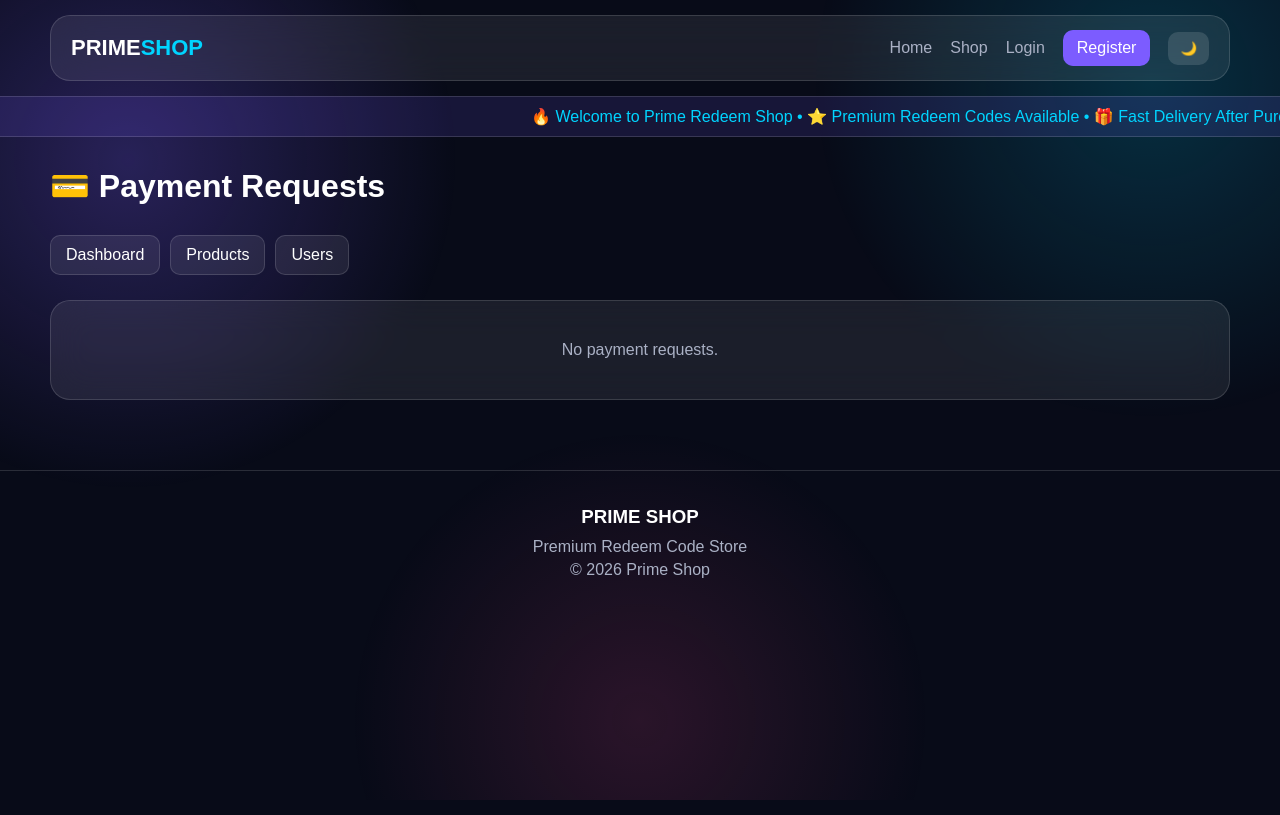
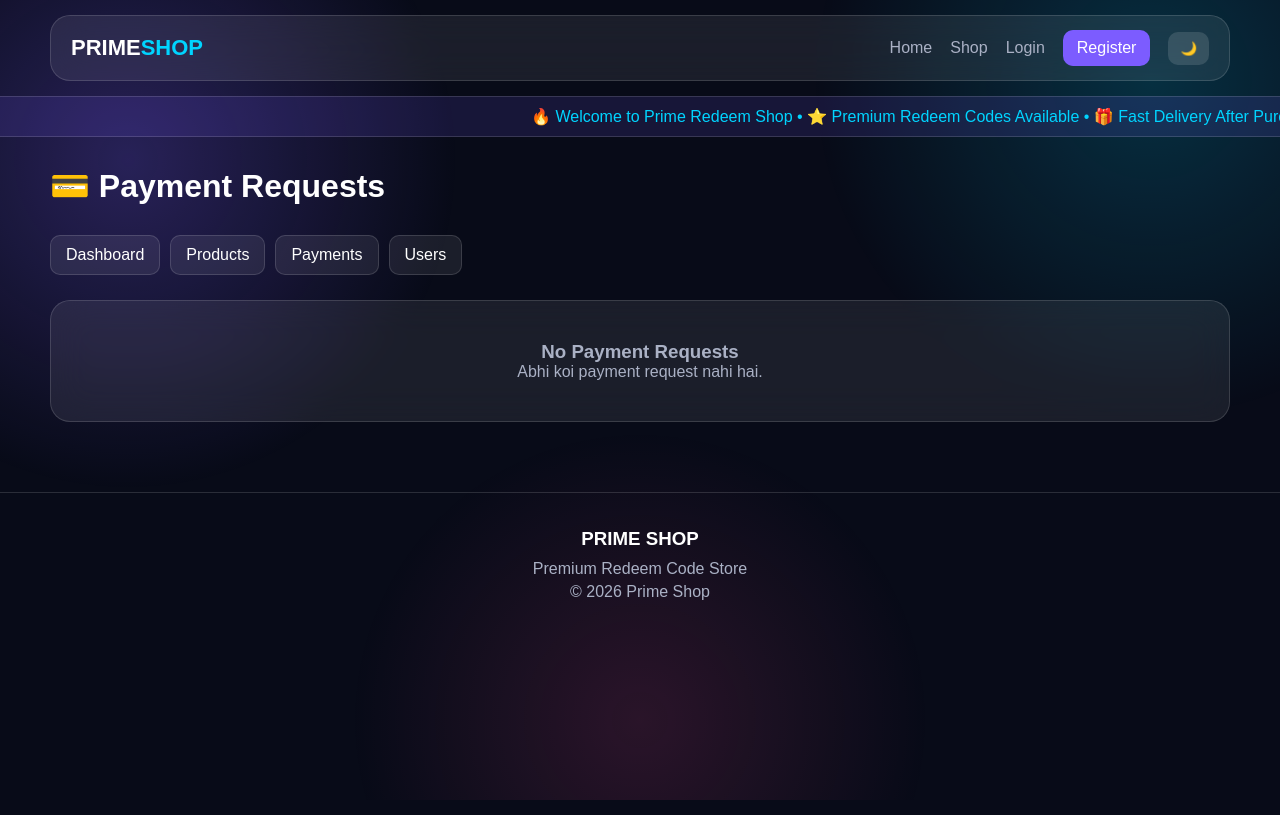
Before and after one commit to faltuwja-beep/Web-cc, a Flask app: template templates/admin/payment.html in a window 1280 px wide. Run offline with Flask 3, Linux system fonts and the light colour scheme; the template is opened without the code that fills it, so the values that code supplies are empty.

Commit message:
Update payment.html

```diff
--- a/templates/admin/payment.html
+++ b/templates/admin/payment.html
@@ -7,13 +7,8 @@ Admin Payments
 {% block content %}
 
 <div class="page-header">
-
-    <h1>
-        💳 Payment Requests
-    </h1>
-
+    <h1>💳 Payment Requests</h1>
 </div>
-
 
 <div class="admin-nav">
 
@@ -25,97 +20,79 @@ Admin Payments
         Products
     </a>
 
+    <a href="{{ url_for('admin_payments') }}">
+        Payments
+    </a>
+
     <a href="{{ url_for('admin_users') }}">
         Users
     </a>
 
 </div>
 
-
-<div class="payment-admin-list">
+<div class="admin-product-list">
 
 {% for payment in payments %}
 
-    <div class="payment-admin-card">
+    <div class="admin-product">
 
-        <div class="payment-info">
-
-            <h2>
-
-                ₹{{ payment.amount }}
-
-            </h2>
+        <div>
+            <h3>
+                Payment #{{ payment.id }}
+            </h3>
 
             <p>
-
                 User ID: {{ payment.user_id }}
-
             </p>
 
             <p>
-
-                UTR:
-                <strong>
-                    {{ payment.utr }}
-                </strong>
-
+                Amount: ₹{{ payment.amount }}
             </p>
 
             <p>
-
-                {{ payment.created_at }}
-
+                UTR: <strong>{{ payment.utr }}</strong>
             </p>
 
+            <p>
+                Status: <strong>{{ payment.status }}</strong>
+            </p>
+
+            <p>
+                Date:
+                {{ payment.created_at.strftime("%d-%m-%Y %H:%M") }}
+            </p>
         </div>
-
-
-        <span
-            class="status {{ payment.status.lower() }}"
-        >
-
-            {{ payment.status }}
-
-        </span>
-
 
         {% if payment.status == "PENDING" %}
 
-            <div class="payment-actions">
+        <div>
 
             <form
                 method="POST"
                 action="{{ url_for('approve_payment', payment_id=payment.id) }}"
+                style="display:inline;"
             >
-
                 <button
                     type="submit"
-                        class="approve-button"
+                    class="primary-button"
+                    onclick="return confirm('Approve this payment?')"
                 >
                     ✅ Approve
                 </button>
-
             </form>
-
 
             <form
                 method="POST"
                 action="{{ url_for('reject_payment', payment_id=payment.id) }}"
+                style="display:inline;"
             >
-
-                    <input
-                        type="text"
-                        name="note"
-                        placeholder="Reject reason"
-                    >
-
                 <button
                     type="submit"
-                        class="reject-button"
+                    class="delete-button"
+                    onclick="return confirm('Reject this payment?')"
                 >
                     ❌ Reject
                 </button>
-
             </form>
 
         </div>
@@ -123,9 +100,7 @@ Admin Payments
         {% else %}
 
         <p>
-
-                {{ payment.admin_note }}
-
+            <strong>Processed</strong>
         </p>
 
         {% endif %}
@@ -135,9 +110,8 @@ Admin Payments
 {% else %}
 
     <div class="empty-card">
-
-        No payment requests.
-
+        <h3>No Payment Requests</h3>
+        <p>Abhi koi payment request nahi hai.</p>
     </div>
 
 {% endfor %}
```
Lines whose indentation alone changed are shown as unchanged.
